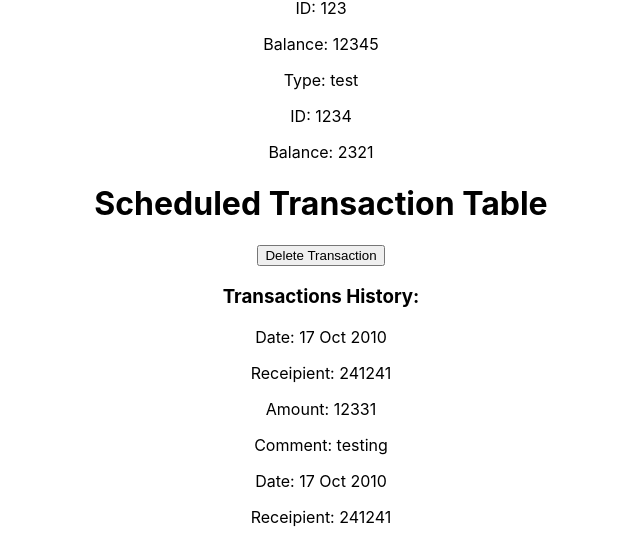
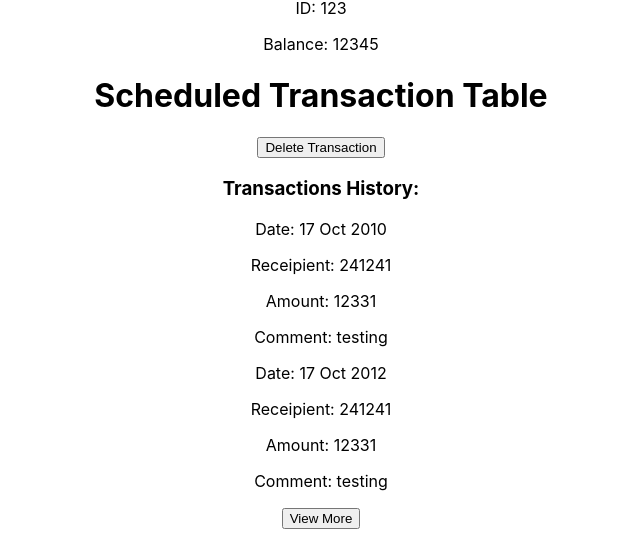
Before and after one commit to yuenhuiqi/SEED-TT-16, a React (Create React App) app in the folder frontend/my-app/: page / in a window 1280 px wide. Shown: the part 409-952 px from the top of the page, without its empty margins (319-959 px from the left). Built offline with nearby package versions, Linux system fonts and the light colour scheme.

Commit message:
fixed account header
KaceyChua

```diff
--- a/frontend/my-app/src/components/Account.js
+++ b/frontend/my-app/src/components/Account.js
@@ -1,6 +1,5 @@
 import AccountHeader from "./AccountHeader"
 
-import Transrecord from "./Transrecord"
 
 const Account = (props)=>{
     const accountList = props.accountList
@@ -15,7 +14,7 @@ const Account = (props)=>{
                             <AccountHeader
                                 account = {account}/>
 
-                              <Transrecord account={account}/>
+
                         </>
                     )}
 
--- a/frontend/my-app/src/components/AccountHeader.js
+++ b/frontend/my-app/src/components/AccountHeader.js
@@ -1,16 +1,23 @@
+import Transrecord from "./Transrecord";
 const AccountHeader = (props)=>{
 
     return(
         <div>
+
             {props.account.map((trans) =>
                     <div>
+
                         <p>Type: {trans.type}</p>
                         <p>ID: {trans.id}</p>
                         <p>Balance: {trans.balance}</p>
+                        <Transrecord account={props.account}/>
+
+
                     </div>
 
 
             )}
+
 
         </div>
     )
--- a/frontend/my-app/src/components/AccountTransaction.js
+++ b/frontend/my-app/src/components/AccountTransaction.js
@@ -3,8 +3,8 @@ import {useState} from 'react'
 
 
 const AccountTransaction = (props)=>{
-    const [accountList, useAccountList] = useState([[{id: 123, type: "abc", balance:12345 ,date: '17 Oct 2010', receipient: 241241, amount: 12331, comment:'testing'},,
-     {id:1234, type: "test", balance: 2321, date: '17 Oct 2010', receipient: 241241, amount: 12331, comment:'testing'}]])
+    const [accountList, useAccountList] = useState([[{id: 123, type: "abc", balance:12345 ,date: '17 Oct 2010', receipient: 241241, amount: 12331, comment:'testing'},
+     {id:1234, type: "test", balance: 2321, date: '17 Oct 2012', receipient: 241241, amount: 12331, comment:'testing'}]])
 
 
     return(
```
